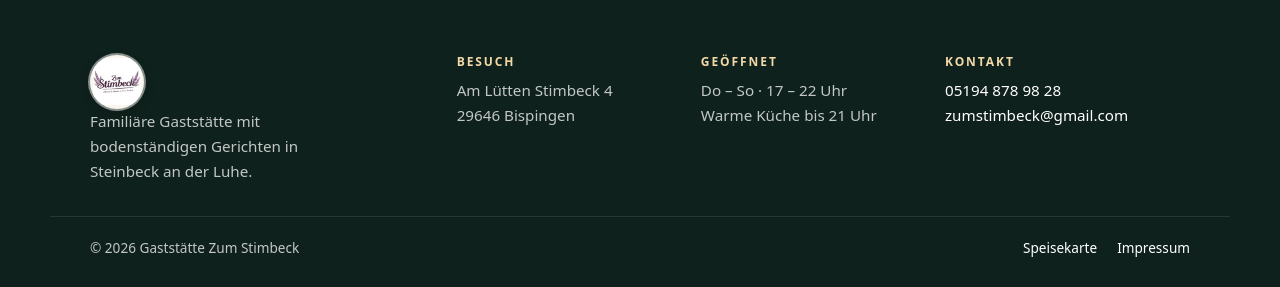
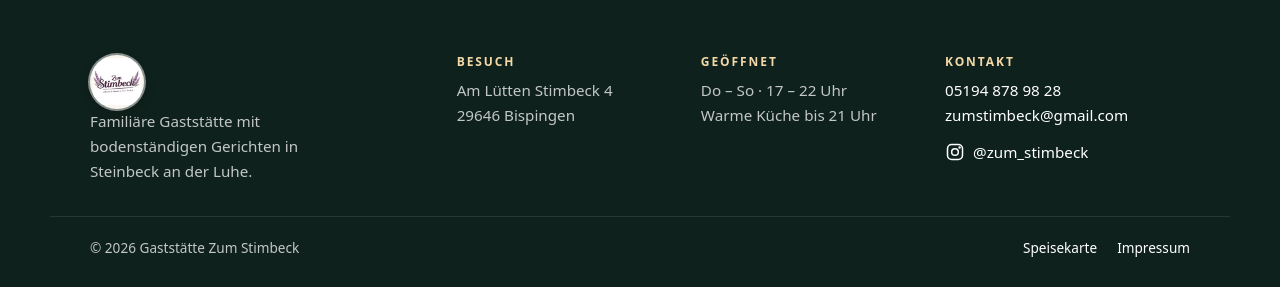
Before and after one commit to simplecommercede/KittchenApp, a PHP site: page /homepage/index.html in a window 1280 px wide. Shown: the part 3412-3699 px from the top of the page. Run offline with PHP 8.4, Linux system fonts and the light colour scheme.

Commit message:
Homepage: Instagram im Footer unter Kontakt
Co-Authored-By: Claude Opus 5.5 <noreply@anthropic.com>

```diff
--- a/homepage/impressum.html
+++ b/homepage/impressum.html
@@ -117,6 +117,7 @@
       <div>
         <h4>Kontakt</h4>
         <p><a href="tel:+4951948789828">05194 878 98 28</a><br><a href="mailto:zumstimbeck@gmail.com">zumstimbeck@gmail.com</a></p>
+        <p class="footer-social"><a href="https://www.instagram.com/zum_stimbeck/" target="_blank" rel="noopener" aria-label="Zum Stimbeck auf Instagram"><svg viewBox="0 0 24 24" width="20" height="20" fill="none" stroke="currentColor" stroke-width="1.8" stroke-linecap="round" stroke-linejoin="round" aria-hidden="true"><rect x="3" y="3" width="18" height="18" rx="5"/><circle cx="12" cy="12" r="4"/><circle cx="17.5" cy="6.5" r=".6" fill="currentColor"/></svg>@zum_stimbeck</a></p>
       </div>
     </div>
     <div class="wrap footer-bottom">
--- a/homepage/index.html
+++ b/homepage/index.html
@@ -200,6 +200,7 @@
       <div>
         <h4>Kontakt</h4>
         <p><a href="tel:+4951948789828">05194 878 98 28</a><br><a href="mailto:zumstimbeck@gmail.com">zumstimbeck@gmail.com</a></p>
+        <p class="footer-social"><a href="https://www.instagram.com/zum_stimbeck/" target="_blank" rel="noopener" aria-label="Zum Stimbeck auf Instagram"><svg viewBox="0 0 24 24" width="20" height="20" fill="none" stroke="currentColor" stroke-width="1.8" stroke-linecap="round" stroke-linejoin="round" aria-hidden="true"><rect x="3" y="3" width="18" height="18" rx="5"/><circle cx="12" cy="12" r="4"/><circle cx="17.5" cy="6.5" r=".6" fill="currentColor"/></svg>@zum_stimbeck</a></p>
       </div>
     </div>
     <div class="wrap footer-bottom">
--- a/homepage/speisekarte.html
+++ b/homepage/speisekarte.html
@@ -112,6 +112,7 @@
       <div>
         <h4>Kontakt</h4>
         <p><a href="tel:+4951948789828">05194 878 98 28</a><br><a href="mailto:zumstimbeck@gmail.com">zumstimbeck@gmail.com</a></p>
+        <p class="footer-social"><a href="https://www.instagram.com/zum_stimbeck/" target="_blank" rel="noopener" aria-label="Zum Stimbeck auf Instagram"><svg viewBox="0 0 24 24" width="20" height="20" fill="none" stroke="currentColor" stroke-width="1.8" stroke-linecap="round" stroke-linejoin="round" aria-hidden="true"><rect x="3" y="3" width="18" height="18" rx="5"/><circle cx="12" cy="12" r="4"/><circle cx="17.5" cy="6.5" r=".6" fill="currentColor"/></svg>@zum_stimbeck</a></p>
       </div>
     </div>
     <div class="wrap footer-bottom">
--- a/homepage/style.css
+++ b/homepage/style.css
@@ -417,6 +417,8 @@ a.fact:hover strong { color: var(--amber-soft); }
 .site-footer a { color: #fff; text-decoration: none; }
 .site-footer a:hover { color: var(--amber-soft); text-decoration: underline; }
 .footer-links { display: flex; gap: 20px; }
+.site-footer .footer-social { margin-top: 12px; }
+.footer-social a { display: inline-flex; align-items: center; gap: 8px; }
 .footer-bottom { display: flex; flex-wrap: wrap; justify-content: space-between; gap: 12px; padding-top: 20px; border-top: 1px solid rgba(255, 255, 255, .1); font-size: .85rem; }
 
 /* ---------- Unterseite (Impressum) ---------- */
```
